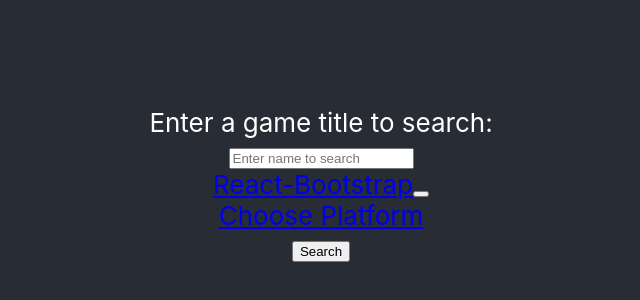
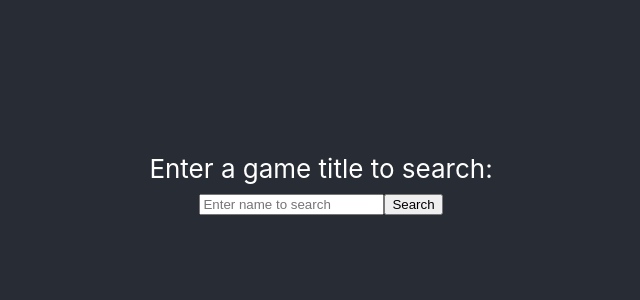
Before and after one commit to nolby003/COSC370, a React (Create React App) app: page / in a window 1280 px wide. Shown: the part 216-516 px from the top of the page, without its empty margins (319-959 px from the left). Built offline with nearby package versions, Linux system fonts and the light colour scheme.

Commit message:
Update App.js

```diff
--- a/src/App.js
+++ b/src/App.js
@@ -1,11 +1,6 @@
 import './App.css';
 import React, {useState} from 'react';
 import axios from 'axios';
-
-import Container from 'react-bootstrap/Container';
-import Nav from 'react-bootstrap/Nav';
-import Navbar from 'react-bootstrap/Navbar';
-import NavDropdown from 'react-bootstrap/NavDropdown';
 
 //require("dotenv").config();
 
@@ -44,31 +39,6 @@
           onChange={handleInputChange}
           placeholder="Enter name to search"
         />
-        <Navbar variant="dark" bg="dark" expand="lg">
-      <Container fluid>
-        <Navbar.Brand href="#home">React-Bootstrap</Navbar.Brand>
-        <Navbar.Toggle aria-controls="navbar-dark-example" />
-        <Navbar.Collapse id="navbar-dark-example">
-          <Nav>
-            <NavDropdown
-              id="nav-dropdown-dark-example"
-              title="Choose Platform"
-              menuVariant="dark"
-            >
-              <NavDropdown.Item href="#action/3.1">PC</NavDropdown.Item>
-              <NavDropdown.Item href="#action/3.2">
-                Another action
-              </NavDropdown.Item>
-              <NavDropdown.Item href="#action/3.3">PS5</NavDropdown.Item>
-              <NavDropdown.Divider />
-              <NavDropdown.Item href="#action/3.4">
-                Separated link
-              </NavDropdown.Item>
-            </NavDropdown>
-          </Nav>
-        </Navbar.Collapse>
-      </Container>
-    </Navbar>
         <button type="submit">Search</button>
       </form>
       {searchResults.length > 0 && (
```
